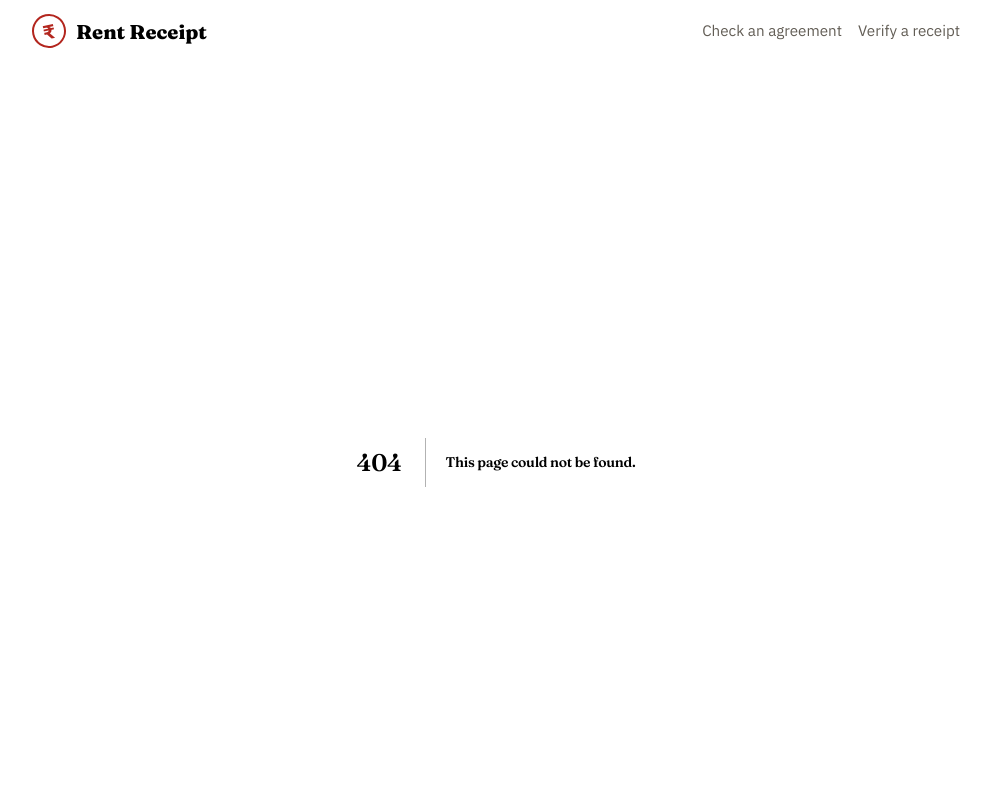
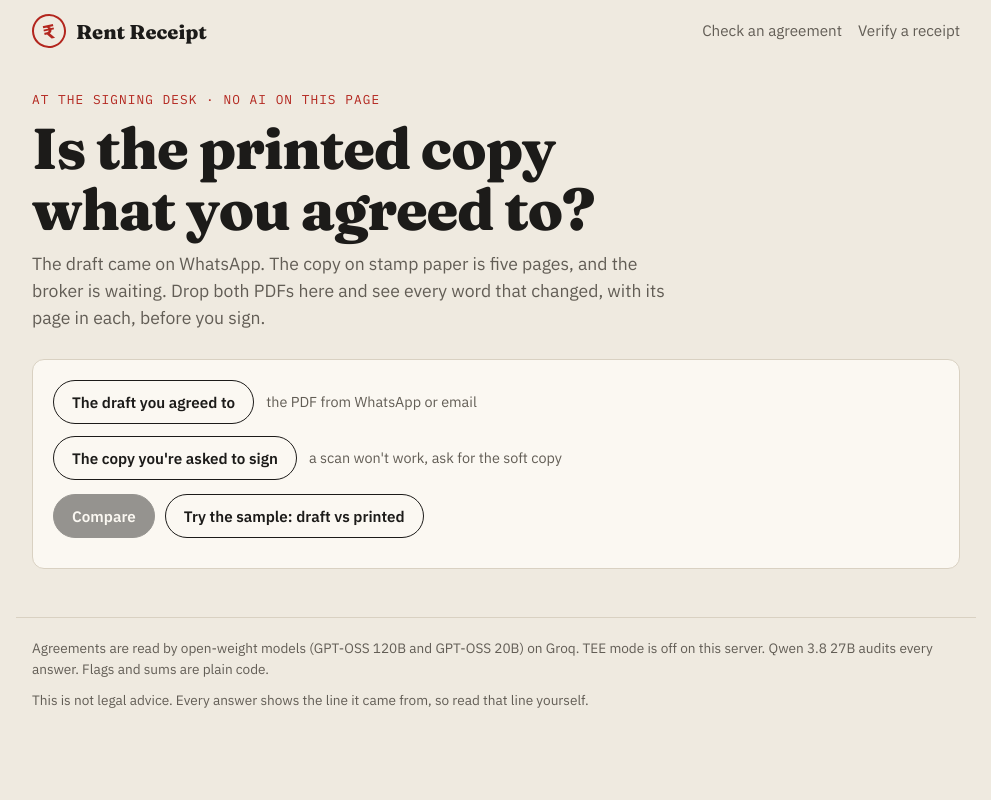
Before and after one commit to abjt01/fineprint, a Next.js app: page /compare in a window 1280 px wide. Before the commit this address had no page. Shown: the top 800 px of the page, without its empty margins (144-1135 px from the left). Built offline with nearby package versions, Linux system fonts and the light colour scheme.

Commit message:
compare page: draft vs printed copy

```diff
--- /dev/null
+++ b/app/compare/page.js
@@ -0,0 +1,19 @@
+import Compare from "@/components/Compare";
+
+export const metadata = { title: "Printed vs promised · Receipts" };
+
+export default function ComparePage() {
+  return (
+    <main className="wrap">
+      <section className="hero">
+        <p className="eyebrow">At the signing desk · no AI on this page</p>
+        <h1>Is the printed copy what you agreed to?</h1>
+        <p className="lede">
+          The draft came on WhatsApp. The copy on stamp paper is five pages, and the broker is waiting. Drop both PDFs here and see every word
+          that changed, with its page in each, before you sign.
+        </p>
+      </section>
+      <Compare />
+    </main>
+  );
+}
--- /dev/null
+++ b/components/Compare.js
@@ -0,0 +1,93 @@
+"use client";
+
+import { useRef, useState } from "react";
+
+export default function Compare() {
+  const [before, setBefore] = useState(null);
+  const [after, setAfter] = useState(null);
+  const [state, setState] = useState({ status: "idle" });
+  const a = useRef(null);
+  const b = useRef(null);
+
+  async function run(sample = false) {
+    const form = new FormData();
+    if (sample) form.append("sample", "1");
+    else {
+      form.append("before", before);
+      form.append("after", after);
+    }
+    setState({ status: "busy" });
+    try {
+      const res = await fetch("/api/compare", { method: "POST", body: form });
+      const data = await res.json();
+      if (!res.ok) throw new Error(data.error || "That didn't work.");
+      setState({ status: "done", sample, ...data });
+    } catch (err) {
+      setState({ status: "error", error: err.message });
+    }
+  }
+
+  return (
+    <section className="card">
+      <div className="verify-inputs">
+        <div>
+          <button type="button" className="btn" onClick={() => a.current?.click()}>
+            The draft you agreed to
+          </button>
+          <span className="picked">{before?.name || "the PDF from WhatsApp or email"}</span>
+          <input ref={a} type="file" accept="application/pdf,.pdf" hidden onChange={(e) => setBefore(e.target.files?.[0] || null)} />
+        </div>
+        <div>
+          <button type="button" className="btn" onClick={() => b.current?.click()}>
+            The copy you&apos;re asked to sign
+          </button>
+          <span className="picked">{after?.name || "a scan won't work, ask for the soft copy"}</span>
+          <input ref={b} type="file" accept="application/pdf,.pdf" hidden onChange={(e) => setAfter(e.target.files?.[0] || null)} />
+        </div>
+      </div>
+      <div className="drop-actions">
+        <button type="button" className="btn primary" disabled={!before || !after || state.status === "busy"} onClick={() => run(false)}>
+          Compare
+        </button>
+        <button type="button" className="btn" disabled={state.status === "busy"} onClick={() => run(true)}>
+          Try the sample: draft vs printed
+        </button>
+      </div>
+      {state.status === "error" && <p className="error">{state.error}</p>}
+      {state.status === "done" && (
+        <div className="diff">
+          <h2>{state.changes.length ? `${state.changes.length} change${state.changes.length === 1 ? "" : "s"} between the two` : "The two say exactly the same thing."}</h2>
+          {state.sample && (
+            <p className="small muted">
+              Sample files: <a href="/bengaluru-rent-agreement-draft.pdf" target="_blank">draft</a> and <a href="/bengaluru-rent-agreement.pdf" target="_blank">printed copy</a>.
+            </p>
+          )}
+          <ol className="changes">
+            {state.changes.map((c) => (
+              <li key={c.id}>
+                <div className="change-head">
+                  <strong>{c.clause ? c.clause.label : "Change"}</strong>
+                  <span className="small muted">
+                    draft p.{c.pageBefore} → signed copy p.{c.pageAfter}
+                  </span>
+                </div>
+                {c.numbers && (c.numbers.was.length > 0 || c.numbers.now.length > 0) && (
+                  <p className="num-change">
+                    <span className="was">{c.numbers.was.map((n) => n.toLocaleString("en-IN")).join(", ") || "nothing"}</span> →{" "}
+                    <span className="now">{c.numbers.now.map((n) => n.toLocaleString("en-IN")).join(", ") || "nothing"}</span>
+                  </p>
+                )}
+                <p className="diff-text">
+                  <span className="muted">…{c.lead} </span>
+                  {c.before && <del>{c.before}</del>} {c.after && <ins>{c.after}</ins>}
+                  <span className="muted"> {c.tail}…</span>
+                </p>
+              </li>
+            ))}
+          </ol>
+          <p className="small muted">This is a word-by-word comparison in plain code. No model was asked anything, so nothing here can be made up.</p>
+        </div>
+      )}
+    </section>
+  );
+}
```
